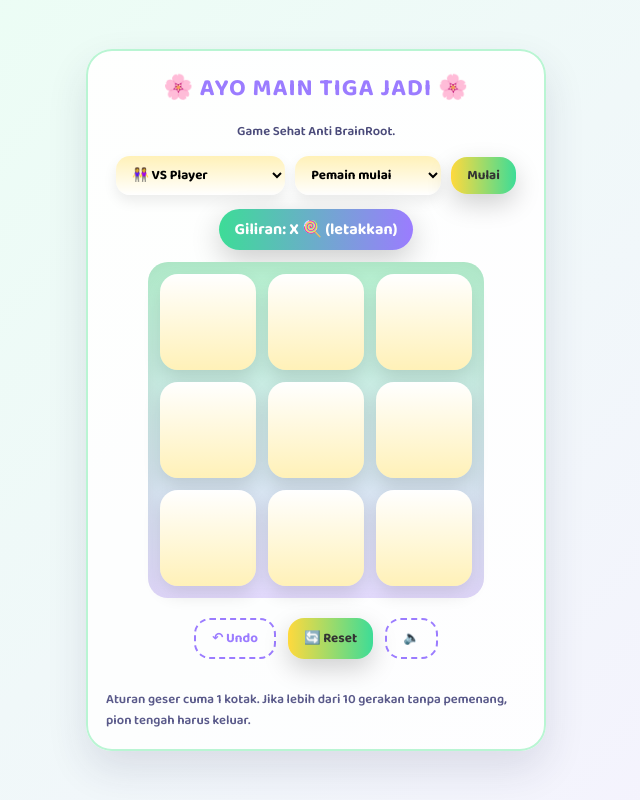
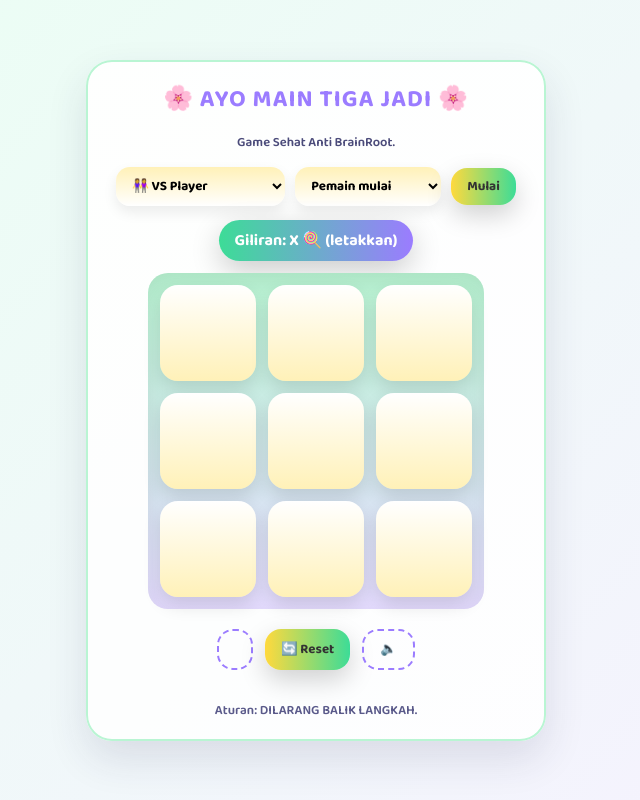
Before and after one commit to Electric-Art-Indonesia/game3jadi, a plain HTML site: page index.html in a window 1280 px wide. Shown: the whole page, without its empty margins (324-964 px from the left). Drawn offline with Linux system fonts and the light colour scheme.

Commit message:
index.html

```diff
--- a/index.html
+++ b/index.html
@@ -37,12 +37,12 @@
         <div id="turn" aria-live="polite">Siap</div>
         <div id="game" role="grid" aria-label="Papan 3x3"></div>
         <div class="bottom-row">
-          <button class="btn ghost" id="undoBtn">↶ Undo</button>
+          <button class="btn ghost" id="undoBtn"></button>
           <button class="btn" id="resetBtn">🔄 Reset</button>
           <button class="btn ghost" id="muteBtn">🔈</button>
         </div>
         <div style="height:6px"></div>
-        <div class="small" id="note">Aturan geser cuma 1 kotak. Jika lebih dari 10 gerakan tanpa pemenang, pion tengah harus keluar.</div>
+        <div class="small" id="note">Aturan: DILARANG BALIK LANGKAH.</div>
       </div>
     </div>
   </div>
```
